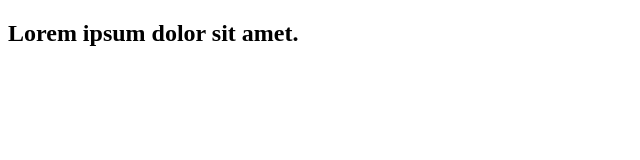
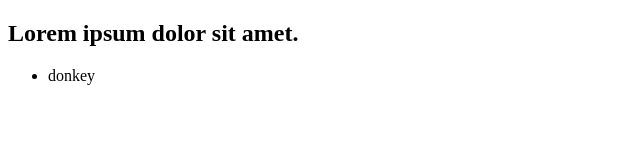
Before and after one commit to Harsh913-oops/learn-git, a plain HTML site: page index.html in a window 1280 px wide. Shown: the full height of the page, 0-640 px from the left. Drawn offline with Linux system fonts and the light colour scheme.

Commit message:
add a list

```diff
--- a/index.html
+++ b/index.html
@@ -7,5 +7,10 @@
 </head>
 <body>
     <h2>Lorem ipsum dolor sit amet.</h2>
+    <ul>
+        <li>
+            donkey
+        </li>
+    </ul>
 </body>
 </html>
```
